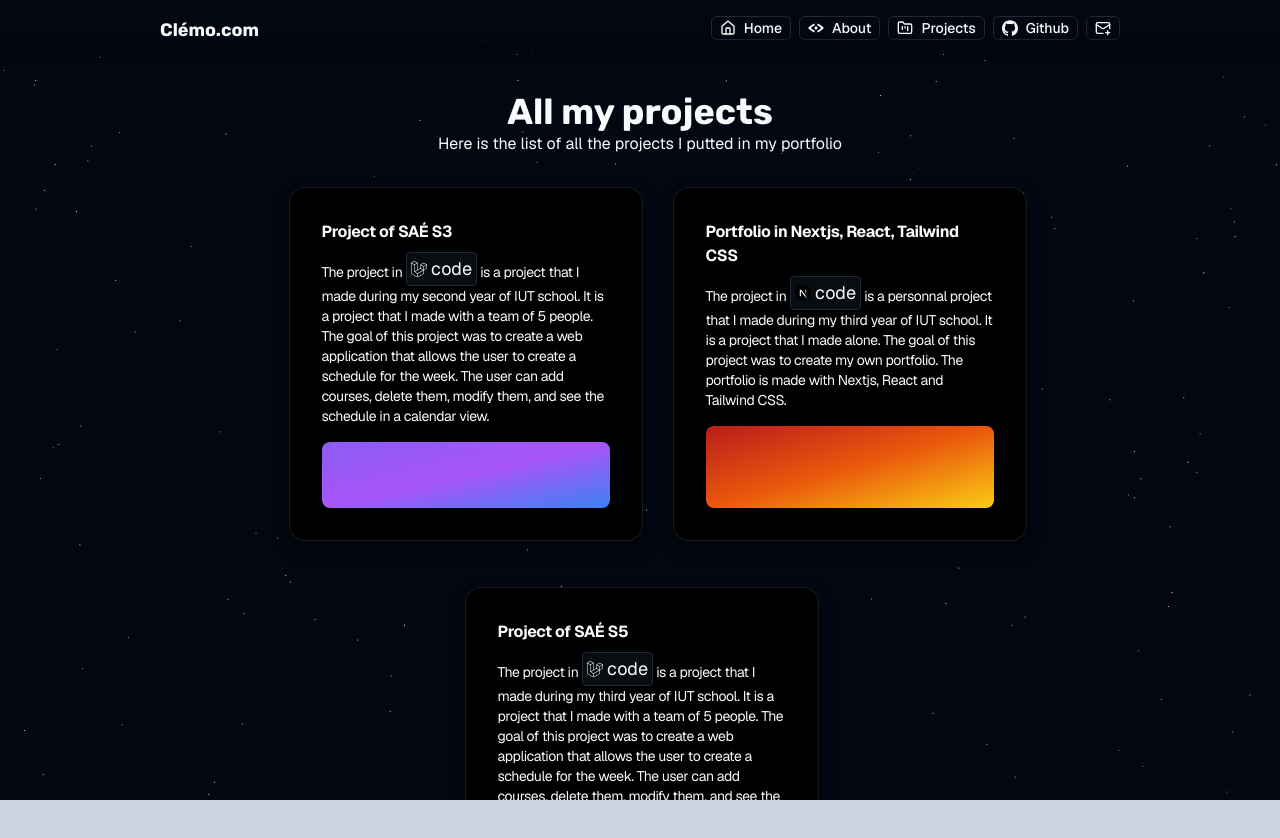
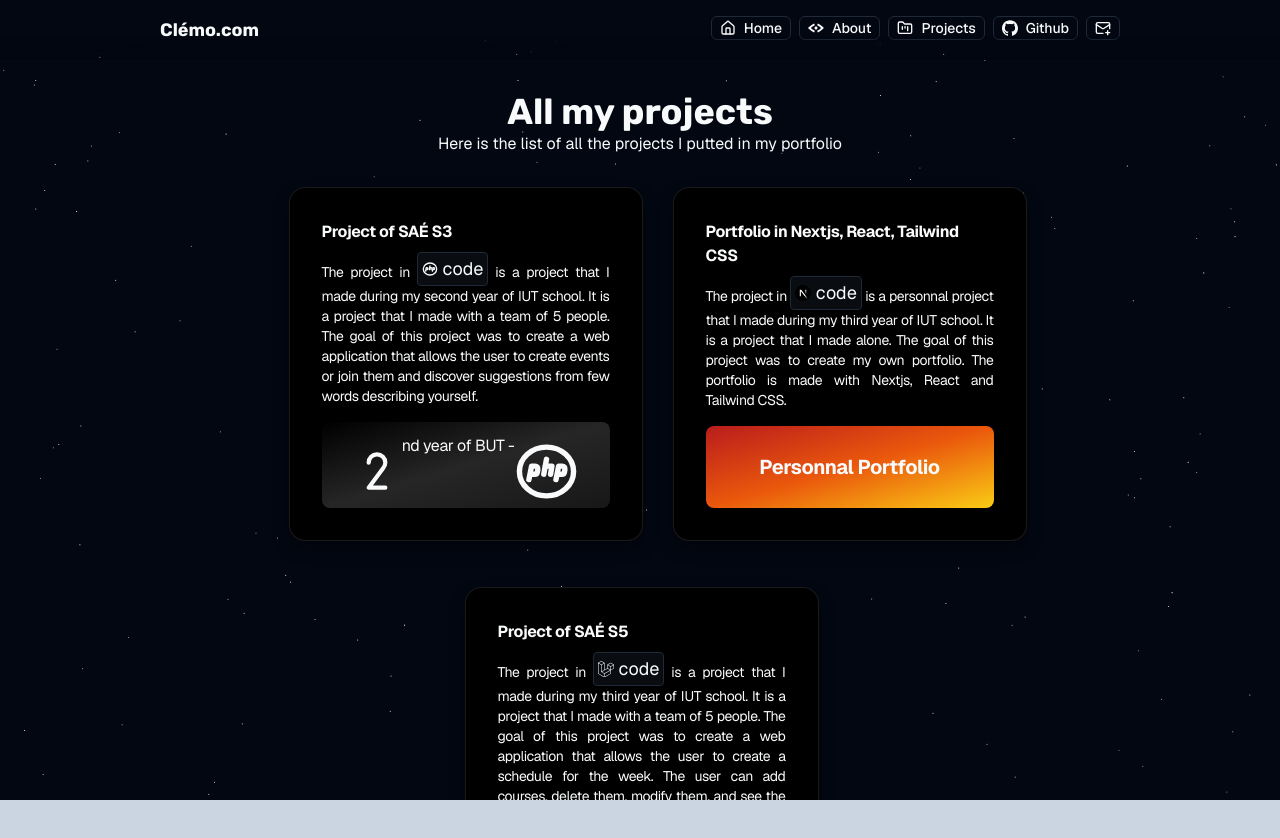
Before and after one commit to CM-exe/hostPortfolio, a Next.js app: page /projects in a window 1280 px wide. Shown: the top 838 px of the page. Built offline with nearby package versions, Linux system fonts and the light colour scheme.

Commit message:
Projects page done

```diff
--- a/app/projects/page.tsx
+++ b/app/projects/page.tsx
@@ -10,6 +10,7 @@ import { LaravelIcon } from "../_components/icons/LaravelIcon";
 import { NextjsIcon } from "../_components/icons/NextjsIcon";
 import { ShootingStars } from "@/components/ui/shooting-stars";
 import { StarsBackground } from "@/components/ui/stars-background";
+import { IconBrandLaravel, IconBrandPhp, IconNumber2, IconNumber3 } from "@tabler/icons-react";
 
 export default function Home() {
   return (
@@ -36,15 +37,14 @@ export default function Home() {
               <h3 className="max-w-xs !pb-2 !m-0 font-bold  text-base">
                 Project of SAÉ S3
               </h3>
-              <div className="text-sm !m-0 !p-0 font-normal">
+              <div className="text-sm !m-0 !p-0 font-normal text-justify">
                 <span>
-                  The project in <Code><LaravelIcon size={16} /> code</Code> is a project that I made during my second year of IUT school.
+                  The project in <Code><IconBrandPhp size={16} /> code</Code> is a project that I made during my second year of IUT school.
                   It is a project that I made with a team of 5 people.
-                  The goal of this project was to create a web application that allows the user to create a schedule for the week.
-                  The user can add courses, delete them, modify them, and see the schedule in a calendar view.
+                  The goal of this project was to create a web application that allows the user to create events or join them and discover suggestions from few words describing yourself.
                 </span>
               </div>
-              <div className="flex flex-1 w-full rounded-lg mt-4 bg-gradient-to-br from-violet-500 via-purple-500 to-blue-500" />
+              <div className="flex flex-1 w-full rounded-lg mt-4 bg-gradient-to-br from-black via-neutral-800 to-neutral-900 text-center pt-3" ><IconNumber2 size={50} className="ml-auto my-auto"/>nd year of BUT - <IconBrandPhp size={65} className="mr-auto my-auto"/></div>
             </div>
           </PinContainer>
           <PinContainer
@@ -55,7 +55,7 @@ export default function Home() {
               <h3 className="max-w-xs !pb-2 !m-0 font-bold  text-base">
                 Portfolio in Nextjs, React, Tailwind CSS
               </h3>
-              <div className="text-sm !m-0 !p-0 font-normal">
+              <div className="text-sm !m-0 !p-0 font-normal text-justify">
                 <span>
                   The project in <Code><NextjsIcon size={16} /> code</Code> is a personnal project that I made during my third year of IUT school.
                   It is a project that I made alone.
@@ -63,7 +63,7 @@ export default function Home() {
                   The portfolio is made with Nextjs, React and Tailwind CSS.
                 </span>
               </div>
-              <div className="flex flex-1 w-full rounded-lg mt-4 bg-gradient-to-br from-red-700 via-orange-600 to-yellow-400" />
+              <div className="flex flex-1 w-full rounded-lg mt-4 bg-gradient-to-br from-red-700 via-orange-600 to-yellow-400 text-center"><p className="m-auto text-xl font-bold">Personnal Portfolio</p></div>
             </div>
           </PinContainer>
           </div>
@@ -76,7 +76,7 @@ export default function Home() {
               <h3 className="max-w-xs !pb-2 !m-0 font-bold  text-base">
                 Project of SAÉ S5
               </h3>
-              <div className="text-sm !m-0 !p-0 font-normal">
+              <div className="text-sm !m-0 !p-0 font-normal text-justify">
                 <span>
                   The project in <Code><LaravelIcon size={16} /> code</Code> is a project that I made during my third year of IUT school.
                   It is a project that I made with a team of 5 people.
@@ -84,7 +84,7 @@ export default function Home() {
                   The user can add courses, delete them, modify them, and see the schedule in a calendar view.
                 </span>
               </div>
-              <div className="flex flex-1 w-full rounded-lg mt-4 bg-gradient-to-br from-violet-500 via-purple-500 to-blue-500" />
+              <div className="flex flex-1 w-full rounded-lg mt-4 bg-gradient-to-br from-violet-500 via-purple-500 to-blue-500"><IconNumber3 size={50} className="ml-auto my-auto"/>rd year of BUT - <IconBrandLaravel size={65} className="mr-auto my-auto"/></div>
             </div>
           </PinContainer>
           </div>
```
